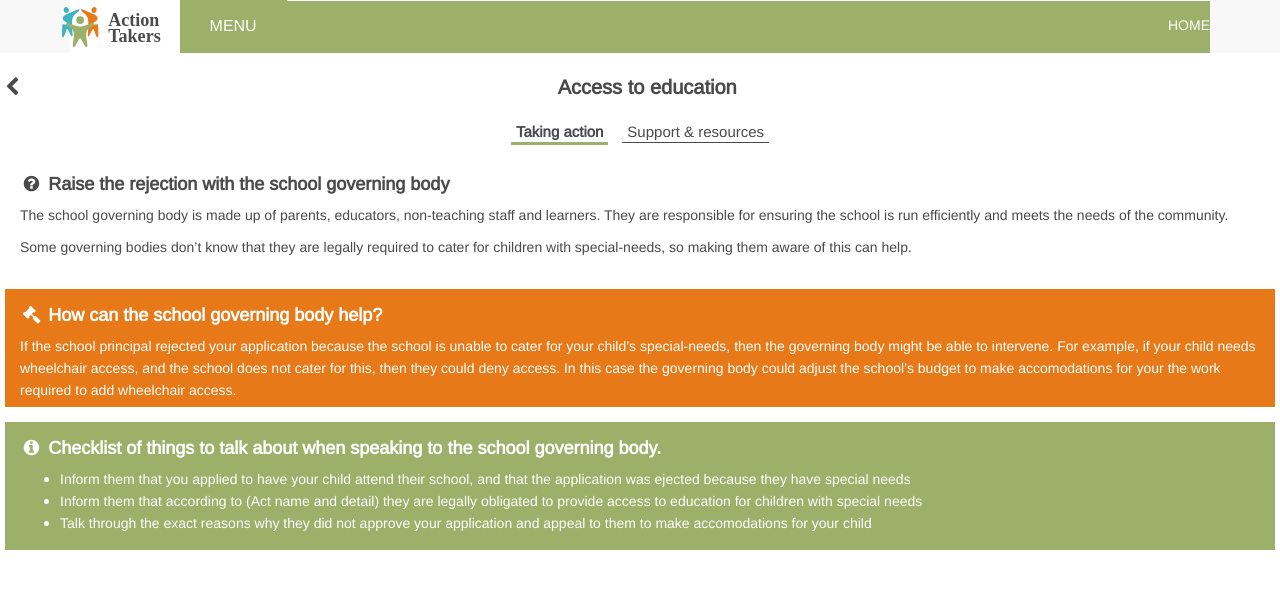
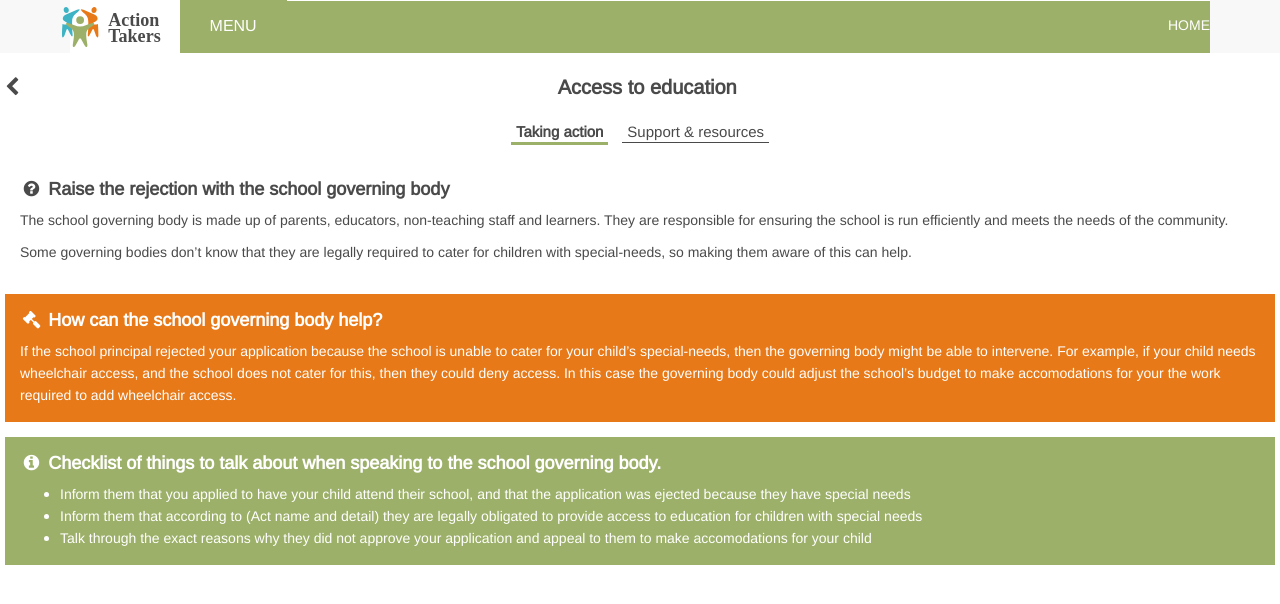
Before and after one commit to OpenUpSA/action-takers, a Jekyll site: the page built from step-detail.html, in a window 1280 px wide. Shown: the top 604 px of the page. Built offline with Jekyll 4.4.1, drawn with Linux system fonts in a browser that asks for light colours; nearby versions of some CDN libraries.

Commit message:
step detail working tabs

```diff
--- a/css/main.scss
+++ b/css/main.scss
@@ -219,7 +219,7 @@
 .step-detail-page {
   .tabs {
     text-align: center;
-    padding-top: 20px;
+    padding: 20px 0;
     .btn-taking-action, .btn-support-resources {
       font-size: 15px;
       color: $dark-gray;
@@ -236,15 +236,15 @@
       }
     }
   }
-  .content-support-resources {
-    .header {
-      margin: 10px 0;
-      font-size: 18px;
-      font-weight: bold;
-    }
+  .header {
+    margin: 10px 0;
+    font-size: 18px;
+    font-weight: bold;
+  }
+  .content-taking-action {
     .basic-info, .legal-info, .detailed-info {
       padding: 5px 15px;
-      margin-top: 15px;
+      margin-bottom: 15px;
       line-height: 22px;
     }
     .legal-info {
--- a/js/action-takers.js
+++ b/js/action-takers.js
@@ -0,0 +1,15 @@
+$(".step-detail-page .tabs .btn-taking-action").on("click", function(e) {
+  e.preventDefault();
+  $(this).addClass("active");
+  $(".step-detail-page .tabs .btn-support-resources").removeClass("active");
+  $(".content-taking-action").removeClass("hidden");
+  $(".content-support-resources").addClass("hidden");
+});
+
+$(".step-detail-page .tabs .btn-support-resources").on("click", function(e) {
+  e.preventDefault();
+  $(this).addClass("active");
+  $(".step-detail-page .tabs .btn-taking-action").removeClass("active");
+  $(".content-support-resources").removeClass("hidden");
+  $(".content-taking-action").addClass("hidden");
+});
--- a/step-detail.html
+++ b/step-detail.html
@@ -10,10 +10,7 @@
     <a class="btn-taking-action active" href="#">Taking action</a>
     <a class="btn-support-resources" href="#">Support & resources</a>
   </div>
-  <div class="content-taking-action active">
-
-  </div>
-  <div class="content-support-resources">
+  <div class="content-taking-action">
     <div class="basic-info">
       <div class="header">
         <i class="fa fa-fw fa-question-circle" aria-hidden="true"></i> Raise the rejection with the school governing body
@@ -28,7 +25,7 @@
         <i class="fa fa-fw fa-gavel" aria-hidden="true"></i> How can the school governing body help?
       </div>
       <div class="body">
-        If the school principal rejected your application because the school is unable to cater for your child’s special-needs, then the governing body might be able to intervene. For example, if your child needs wheelchair access, and the school does not cater for this, then they could deny access. In this case the governing body could adjust the school’s budget to make accomodations for your the work required to add wheelchair access.
+        <p>If the school principal rejected your application because the school is unable to cater for your child’s special-needs, then the governing body might be able to intervene. For example, if your child needs wheelchair access, and the school does not cater for this, then they could deny access. In this case the governing body could adjust the school’s budget to make accomodations for your the work required to add wheelchair access.</p>
       </div>
     </div>
     <div class="detailed-info">
@@ -44,4 +41,11 @@
       </div>
     </div>
   </div>
+
+  <div class="content-support-resources hidden">
+    <ul>
+      <li><a href="">Checklist of things to cover</a> when talking to the school's governing body</li>
+      <li><a href="">An extract of the relevant act</a> that covers the school’s legal responsibility to provide your child with an education. </li>
+    </ul>
+  </div>
 </section>
```
